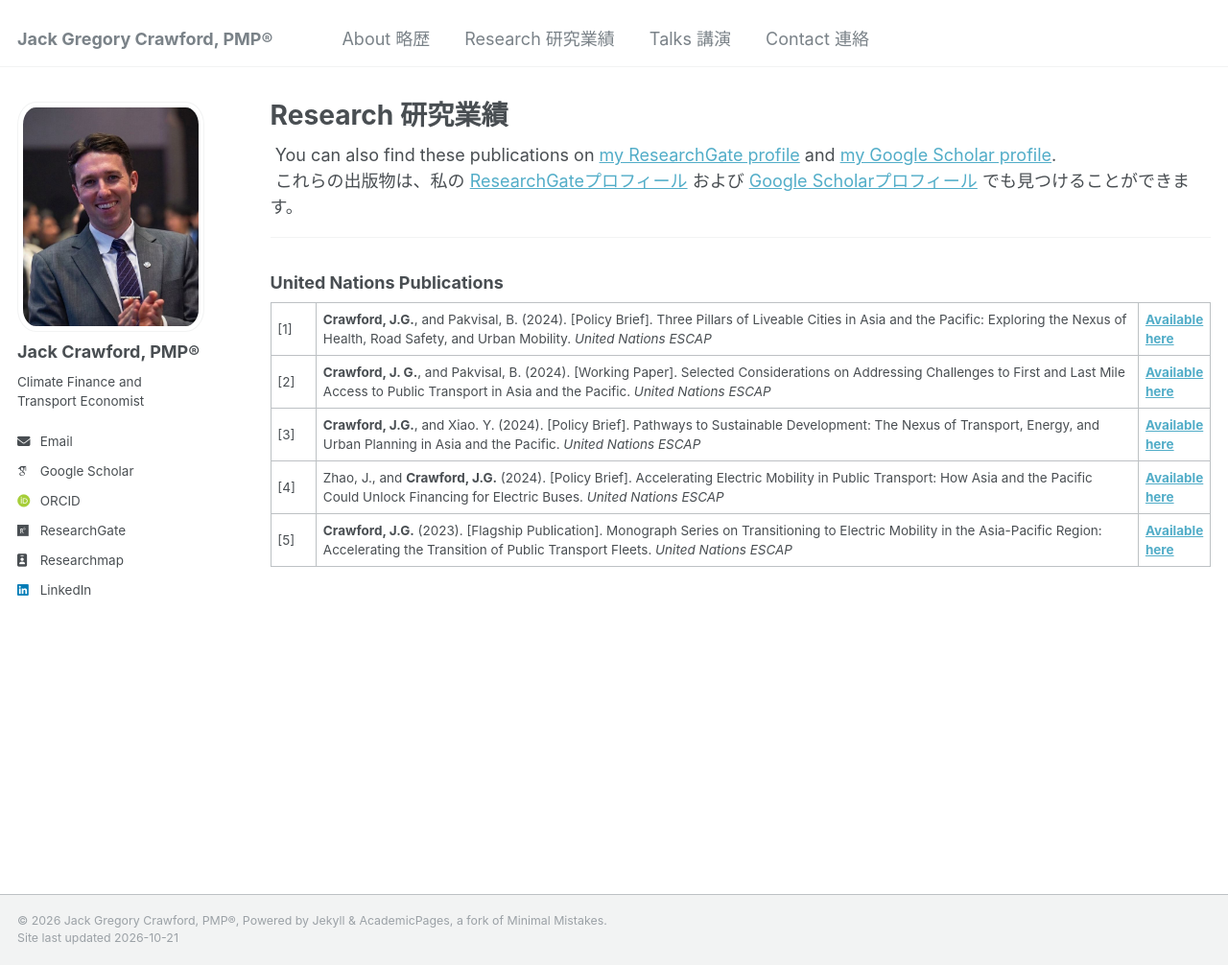
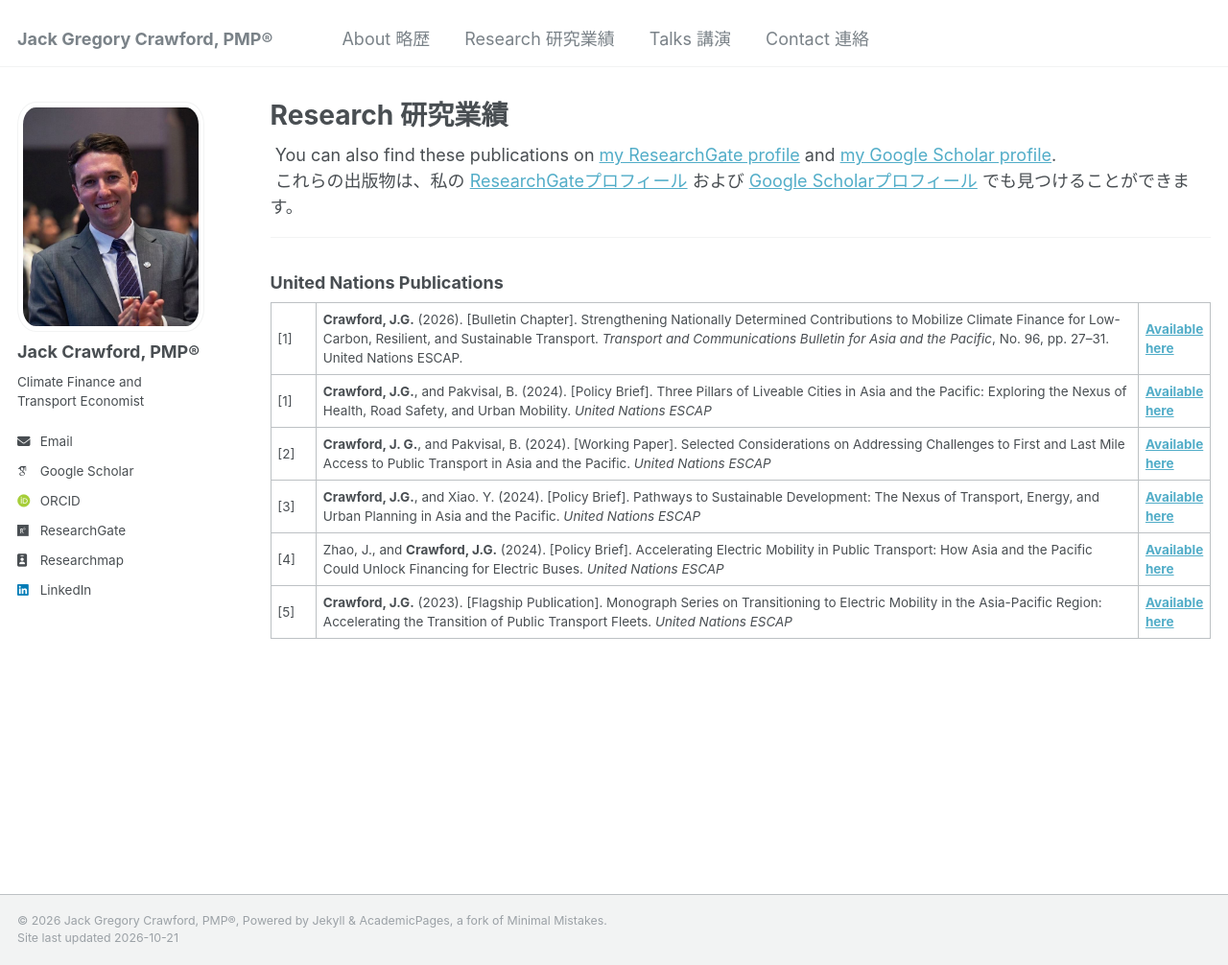
Before and after one commit to jackgcrawford/jackcrawford, a Jekyll site: the page built from _pages/publications.md, in a window 1280 px wide and 1006 px high. Shown: the whole window at 96% size. Built offline with Jekyll 4.4.1, drawn with Linux system fonts in a browser that asks for light colours; some web fonts are replaced.

Commit message:
Update publications.md

```diff
--- a/_pages/publications.md
+++ b/_pages/publications.md
@@ -25,6 +25,9 @@ author_profile: true
 <tbody>
 <tr>
 <td width="5%">[1]</td>
+<td width="95%"> <strong>Crawford, J.G.</strong> (2026). [Bulletin Chapter]. Strengthening Nationally Determined Contributions to Mobilize Climate Finance for Low-Carbon, Resilient, and Sustainable Transport. <em>Transport and Communications Bulletin for Asia and the Pacific</em>, No. 96, pp. 27–31. United Nations ESCAP. <td><a href="https://repository.unescap.org/server/api/core/bitstreams/dd1a340d-8109-421b-8fc7-eb431130551c/content#page=27" target="_blank"><strong>Available here</strong></a>
+<tr>
+<td width="5%">[1]</td>
 <td width="95%"> <strong>Crawford, J.G.</strong>, and Pakvisal, B. (2024). [Policy Brief]. Three Pillars of Liveable Cities in Asia and the Pacific: Exploring the Nexus of Health, Road Safety, and Urban Mobility. <em>United Nations ESCAP</em> <td><a href="https://www.unescap.org/kp/2024/three-pillars-liveable-cities-asia-and-pacific" target="_blank"><strong>Available here</strong></a>
 <tr>
 <td width="5%">[2]</td>
```
